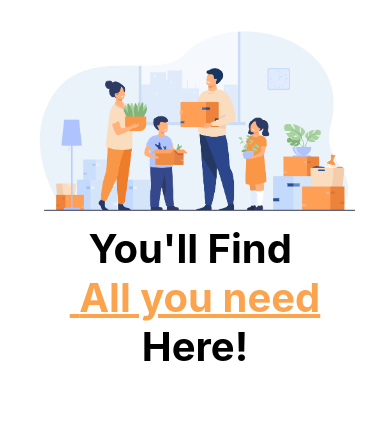
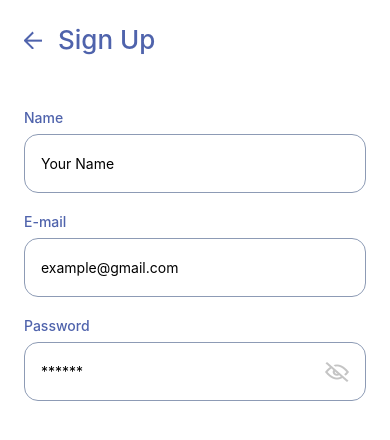
Before and after one commit to Himanshu12145/shopEnd-rn, a React Native app: screen / in a window 390 px wide. Shown: the top 440 px of the page. Built offline with nearby package versions, Linux system fonts and the light colour scheme.

Commit message:
Input and Signup basic added

```diff
--- a/App.js
+++ b/App.js
@@ -1,11 +1,13 @@
 import React from 'react';
 import {SafeAreaView, Text} from 'react-native';
+import Signup from './src/screens/auth/Signup';
 import Splash from './src/screens/auth/Splash';
 
 function App() {
   return (
     <SafeAreaView>
-      <Splash />
+      {/* <Splash /> */}
+      <Signup />
     </SafeAreaView>
   );
 }
--- /dev/null
+++ b/src/components/AuthHeader/index.js
@@ -0,0 +1,19 @@
+import React from 'react';
+import {Image, Pressable, Text, View} from 'react-native';
+import {styles} from './styles';
+
+const AuthHeader = ({title, onBackPress}) => {
+  return (
+    <View style={styles.container}>
+      <Pressable onPress={onBackPress} hitSlop={20}>
+        <Image
+          style={styles.image}
+          source={require('../../assets/auth_back.png')}
+        />
+      </Pressable>
+      <Text style={styles.title}>{title}</Text>
+    </View>
+  );
+};
+
+export default React.memo(AuthHeader);
--- /dev/null
+++ b/src/components/AuthHeader/styles.js
@@ -0,0 +1,20 @@
+import {StyleSheet} from 'react-native';
+import {colors} from '../../utils/colors';
+
+export const styles = StyleSheet.create({
+  container: {
+    flexDirection: 'row',
+    alignItems: 'center',
+    marginBottom: 54,
+  },
+  image: {
+    width: 18,
+    height: 18,
+  },
+  title: {
+    color: colors.blue,
+    fontSize: 26,
+    fontWeight: '500',
+    paddingHorizontal: 16,
+  },
+});
--- /dev/null
+++ b/src/components/Button/index.js
@@ -0,0 +1,16 @@
+import React from 'react';
+import {Text, TouchableOpacity} from 'react-native';
+import {styles} from './styles';
+
+const Button = ({title, onPress, style}) => {
+  return (
+    <TouchableOpacity
+      activeOpacity={0.6}
+      onPress={onPress}
+      style={[styles.container, style]}>
+      <Text style={styles.title}>{title}</Text>
+    </TouchableOpacity>
+  );
+};
+
+export default React.memo(Button);
--- /dev/null
+++ b/src/components/Button/styles.js
@@ -0,0 +1,18 @@
+import {StyleSheet} from 'react-native';
+import {colors} from '../../utils/colors';
+
+export const styles = StyleSheet.create({
+  container: {
+    backgroundColor: colors.blue,
+    paddingVertical: 20,
+    paddingHorizontal: 8,
+    borderRadius: 8,
+    width: '100%',
+  },
+  title: {
+    color: colors.white,
+    textAlign: 'center',
+    fontSize: 16,
+    fontWeight: 'bold',
+  },
+});
--- /dev/null
+++ b/src/components/Input/index.js
@@ -0,0 +1,36 @@
+import React, {useState} from 'react';
+import {Image, Pressable, Text, TextInput, View} from 'react-native';
+import {styles} from './styles';
+
+const Input = ({label, placeholder, isPassword}) => {
+  const [isPasswordVisible, setIsPasswordVisible] = useState(false);
+  const onEyePressed = () => {
+    setIsPasswordVisible(!isPasswordVisible);
+  };
+  return (
+    <View style={styles.container}>
+      <Text style={styles.label}>{label}</Text>
+      <View style={styles.inputContainer}>
+        <TextInput
+          secureTextEntry={isPassword && !isPasswordVisible}
+          placeholder={placeholder}
+          style={styles.input}
+        />
+        {isPassword ? (
+          <Pressable onPress={onEyePressed}>
+            <Image
+              style={styles.eye}
+              source={
+                isPasswordVisible
+                  ? require('../../assets/eye.png')
+                  : require('../../assets/eye_closed.png')
+              }
+            />
+          </Pressable>
+        ) : null}
+      </View>
+    </View>
+  );
+};
+
+export default React.memo(Input);
--- /dev/null
+++ b/src/components/Input/styles.js
@@ -0,0 +1,69 @@
+import {StyleSheet} from 'react-native';
+import {colors} from '../../utils/colors';
+
+export const styles = StyleSheet.create({
+  container: {
+    marginBottom: 20,
+  },
+  label: {
+    marginBottom: 8,
+    color: colors.blue,
+    fontSize: 14,
+    fontWeight: '500',
+  },
+  inputContainer: {
+    borderWidth: 1,
+    borderColor: colors.grey,
+    borderRadius: 14,
+    flexDirection: 'row',
+    alignItems: 'center',
+  },
+  input: {
+    paddingHorizontal: 16,
+    paddingVertical: 20,
+    flex: 1,
+  },
+  eye: {
+    width: 24,
+    height: 24,
+    marginHorizontal: 16,
+  },
+  arrow: {
+    width: 24,
+    height: 24,
+    marginHorizontal: 16,
+    transform: [{rotate: '90deg'}],
+  },
+  placeholder: {
+    paddingHorizontal: 16,
+    paddingVertical: 20,
+    flex: 1,
+    color: colors.lightGrey,
+  },
+  modalWrapper: {
+    backgroundColor: 'rgba(0,0,0,0.5)',
+    justifyContent: 'center',
+    alignItems: 'center',
+    flex: 1,
+  },
+  modalContent: {
+    backgroundColor: colors.white,
+    borderRadius: 8,
+    padding: 16,
+    width: '80%',
+  },
+  headerTitle: {
+    marginBottom: 16,
+    color: colors.black,
+    fontSize: 16,
+  },
+  optionText: {
+    color: colors.black,
+    paddingVertical: 4,
+    fontSize: 15,
+  },
+  selectedOption: {
+    color: colors.blue,
+    fontWeight: 'bold',
+  },
+});
--- /dev/null
+++ b/src/screens/auth/Signup/index.js
@@ -0,0 +1,18 @@
+import {Image, Pressable, Text, View} from 'react-native';
+import React from 'react';
+import {styles} from './styles';
+import AuthHeader from '../../../components/AuthHeader';
+import Input from '../../../components/Input';
+
+const Signup = () => {
+  return (
+    <View style={styles.container}>
+      <AuthHeader title="Sign Up" />
+      <Input label="Name" placeholder="Your Name" />
+      <Input label="E-mail" placeholder="example@gmail.com" />
+      <Input isPassword label="Password" placeholder="******" />
+    </View>
+  );
+};
+
+export default Signup;
--- /dev/null
+++ b/src/screens/auth/Signup/styles.js
@@ -0,0 +1,36 @@
+import {StyleSheet} from 'react-native';
+import {colors} from '../../../utils/colors';
+
+export const styles = StyleSheet.create({
+  container: {
+    padding: 24,
+    flexDirection: 'column',
+    // justifyContent: 'center',
+    // alignItems: 'center',
+    height: '100%',
+  },
+  image: {
+    width: '100%',
+    height: 200,
+  },
+  titleContainer: {
+    marginVertical: 54,
+  },
+  title: {
+    fontSize: 40,
+    fontWeight: 'bold',
+    textAlign: 'center',
+  },
+  innerTitle: {
+    color: colors.orange,
+    textDecorationLine: 'underline',
+  },
+  footerText: {
+    color: colors.blue,
+    textAlign: 'center',
+    fontSize: 16,
+    fontWeight: 'bold',
+    marginTop: 30,
+  },
+  buttonCont: {width: '100%', flexDirection: 'row'},
+});
--- a/src/screens/auth/Splash/index.js
+++ b/src/screens/auth/Splash/index.js
@@ -1,6 +1,7 @@
-import {Image, StyleSheet, Text, View} from 'react-native';
+import {Image, Pressable, Text, View} from 'react-native';
 import React from 'react';
 import {styles} from './styles';
+import Button from '../../../components/Button';
 
 const Splash = () => {
   return (
@@ -10,9 +11,15 @@ const Splash = () => {
         style={styles.image}
         source={require('../../../assets/splash_image.png')}
       />
-      <Text style={styles.title}>You'll Find </Text>
-      <Text style={[styles.title, styles.innerTitle]}> All you need</Text>
-      <Text style={styles.title}>Here!</Text>
+      <View style={styles.titleContainer}>
+        <Text style={styles.title}>You'll Find </Text>
+        <Text style={[styles.title, styles.innerTitle]}> All you need</Text>
+        <Text style={styles.title}>Here!</Text>
+      </View>
+      <Button title="Sign Up" />
+      <Pressable hitSlop={20}>
+        <Text style={styles.footerText}>Sign In</Text>
+      </Pressable>
     </View>
   );
 };
```
